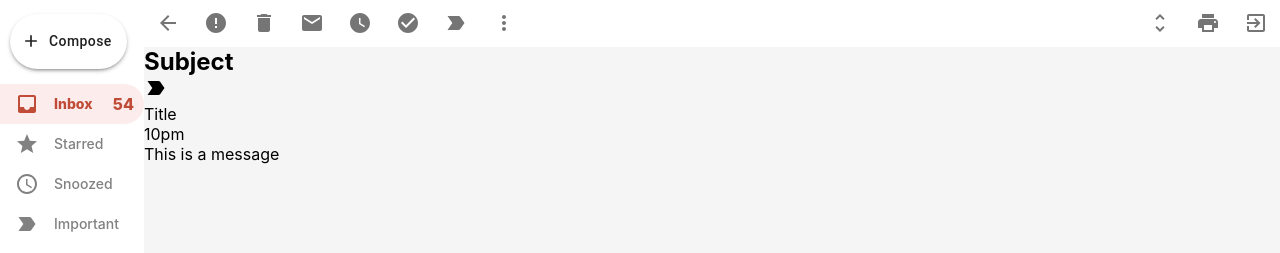
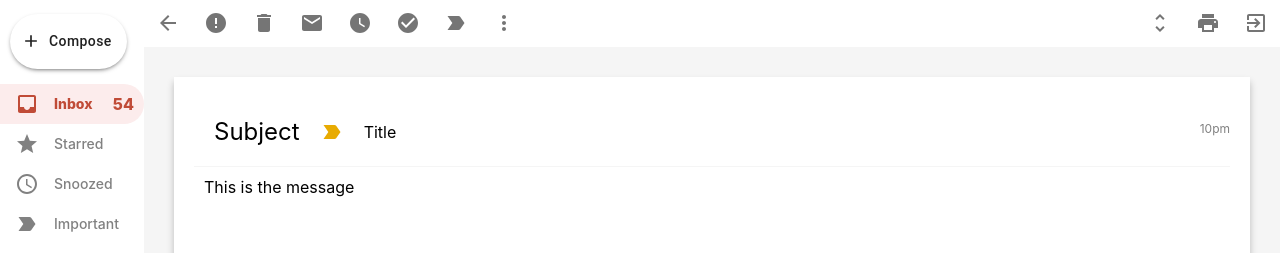
Before and after one commit to alexeiscript/gmail-clone, a React (Create React App) app: page /mail in a window 1280 px wide. Shown: the part 302-555 px from the top of the page. Built offline with nearby package versions, Linux system fonts and the light colour scheme.

Commit message:
mail layout and styling

```diff
--- a/src/Mail.css
+++ b/src/Mail.css
@@ -12,3 +12,48 @@
 .mail_toolsLeft {
   display: flex;
 }
+
+.mail_body {
+  display: flex;
+  flex-direction: column;
+  margin: 30px;
+  background-color: white;
+  padding: 20px;
+  height: 100vh;
+  box-shadow: 0px 5px 7px 0px rgba(0, 0, 0, 0.24);
+}
+
+.mail_bodyHeader {
+  display: flex;
+  align-items: center;
+  border-bottom: 1px solid whitesmoke;
+  padding: 20px;
+  position: relative;
+}
+
+.mail_important {
+  color: #e8ab02 !important;
+}
+
+.mail_bodyHeader h2 {
+  font-weight: 400;
+  margin-right: 20px;
+}
+
+.mail_bodyHeader p {
+  margin-left: 20px;
+}
+
+.mail_time {
+  position: absolute;
+  top: 24px;
+  right: 0;
+  font-size: 12px;
+  color: gray;
+}
+
+.mail_message p {
+  padding: 10px;
+  margin-right: 20px;
+  overflow-wrap: break-word;
+}
--- a/src/Mail.js
+++ b/src/Mail.js
@@ -74,10 +74,10 @@
           <h2>Subject</h2>
           <LabelImportantIcon className="mail_important" />
           <p>Title</p>
-          <p>10pm</p>
+          <pv className="mail_time">10pm</pv>
         </div>
         <div className="mail_message">
-          This is a message
+          <p>This is the message</p>
         </div>
       </div>
     </div>
```
